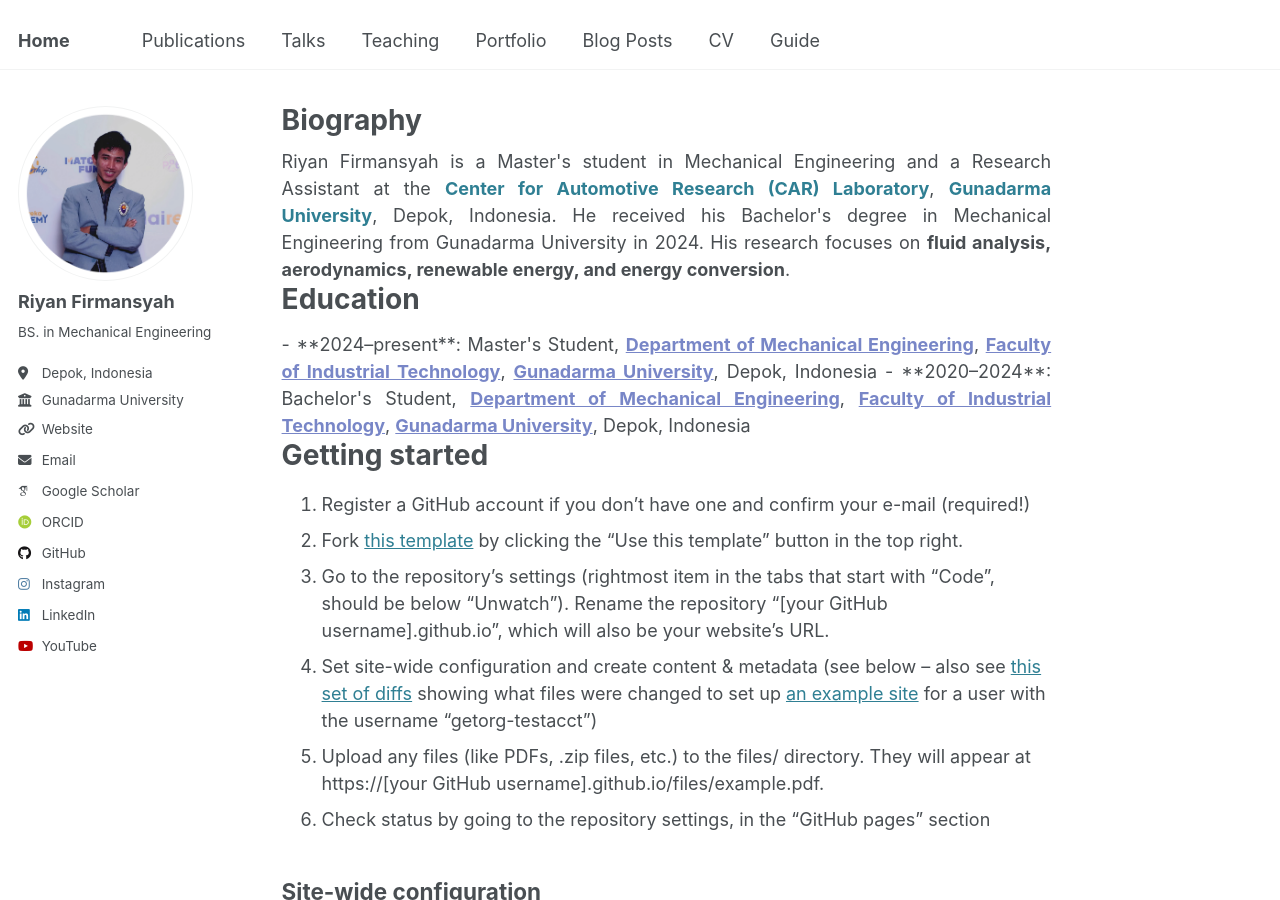
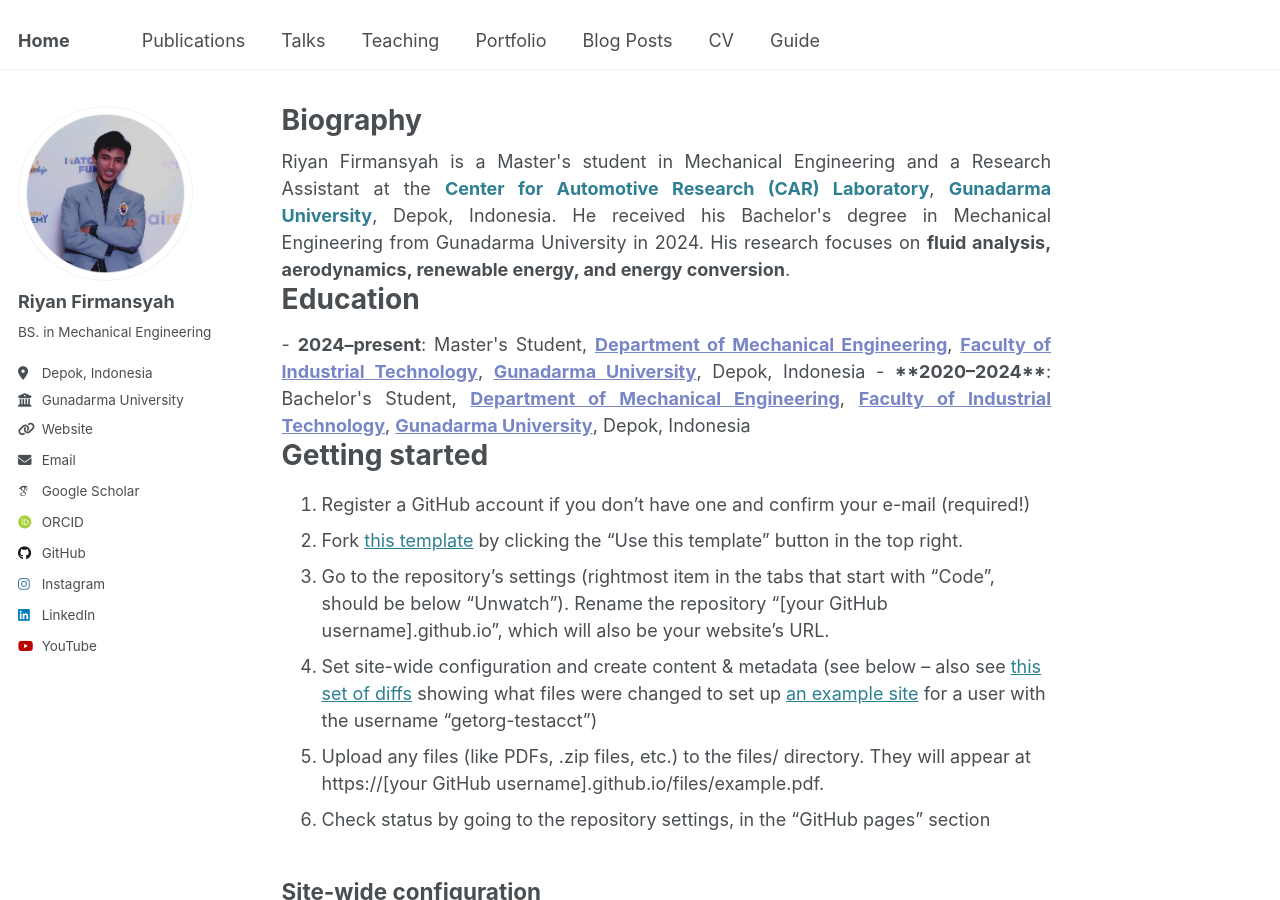
Before and after one commit to Arryanfr/arryanfr.github.io, a Jekyll site: the page built from _pages/about.md, in a window 1280 px wide and 900 px high. Built offline with Jekyll 4.4.1, drawn with Linux system fonts in a browser that asks for light colours; some web fonts are replaced.

Commit message:
Update about.md

```diff
--- a/_pages/about.md
+++ b/_pages/about.md
@@ -21,9 +21,9 @@ Education
 
 <div align="justify">
 
-- **2024–present**: Master's Student, <a href="https://pasca.gunadarma.ac.id/magister/mesin/" target="_blank" style="color: #7886C7;"><b>Department of Mechanical Engineering</b></a>, <a href="https://fti.gunadarma.ac.id/" target="_blank" style="color: #7886C7;"><b>Faculty of Industrial Technology</b></a>, <a href="https://www.gunadarma.ac.id/" target="_blank" style="color: #7886C7;"><b>Gunadarma University</b></a>, Depok, Indonesia
+- <b>2024–present</b>: Master's Student, <a href="https://pasca.gunadarma.ac.id/magister/mesin/" target="_blank" style="color: #7886C7;"><b>Department of Mechanical Engineering</b></a>, <a href="https://fti.gunadarma.ac.id/" target="_blank" style="color: #7886C7;"><b>Faculty of Industrial Technology</b></a>, <a href="https://www.gunadarma.ac.id/" target="_blank" style="color: #7886C7;"><b>Gunadarma University</b></a>, Depok, Indonesia
 
-- **2020–2024**: Bachelor's Student, <a href="https://fti.gunadarma.ac.id/mesin/" target="_blank" style="color: #7886C7;"><b>Department of Mechanical Engineering</b></a>, <a href="https://fti.gunadarma.ac.id/" target="_blank" style="color: #7886C7;"><b>Faculty of Industrial Technology</b></a>, <a href="https://www.gunadarma.ac.id/" target="_blank" style="color: #7886C7;"><b>Gunadarma University</b></a>,                    Depok, Indonesia
+- <b>**2020–2024**</b>: Bachelor's Student, <a href="https://fti.gunadarma.ac.id/mesin/" target="_blank" style="color: #7886C7;"><b>Department of Mechanical Engineering</b></a>, <a href="https://fti.gunadarma.ac.id/" target="_blank" style="color: #7886C7;"><b>Faculty of Industrial Technology</b></a>, <a href="https://www.gunadarma.ac.id/" target="_blank" style="color: #7886C7;"><b>Gunadarma University</b></a>,                    Depok, Indonesia
 
 </div>
 
```
